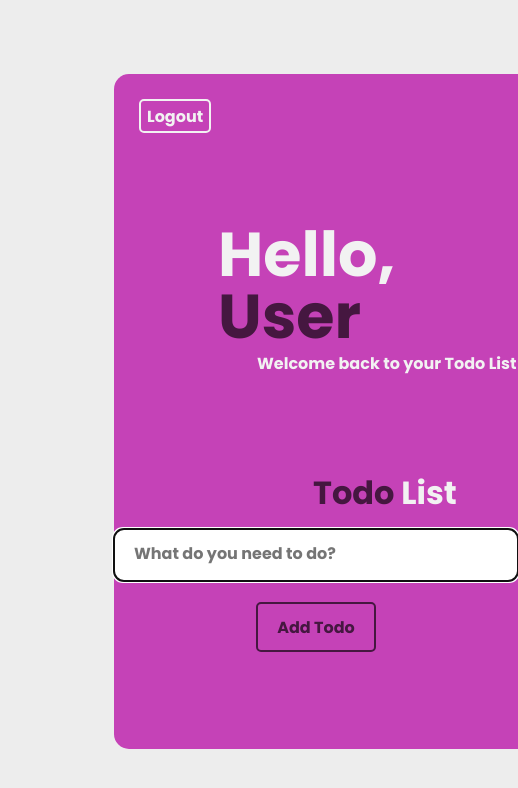
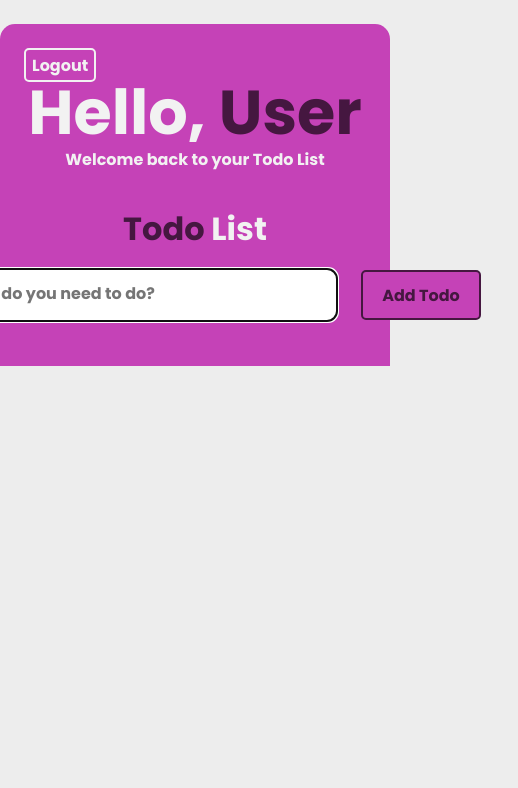
Before and after one commit to Kaleb-Moore/React-todo, a React (Vite) app in the folder Todo/: page / in a window 390 px wide. Shown: the top 788 px of the page, 518 px wide, since content can reach past the window. Built offline with nearby package versions, Linux system fonts and the light colour scheme.

Commit message:
Update Styles and add support for Tablets

```diff
--- a/Todo/src/assests/global.css
+++ b/Todo/src/assests/global.css
@@ -10,24 +10,52 @@ body {
     color: #451740;
 }
 
+::-webkit-scrollbar {
+    width: .75em;
+}
+
+::-webkit-scrollbar-track {
+    background: #C542B7;
+    border-radius: 100vw;
+    margin-block: 2em;
+}
+
+::-webkit-scrollbar-thumb {
+    background: #451740;
+    border: .2em solid #C542B7;
+    border-radius: 100vw;
+}
+
+main {
+    display: flex;
+    justify-content: center;
+    align-items: center;
+    height: 100vh;
+}
+
 .app-container {
     display: grid;
     grid-template-columns: 1fr 2fr;
-    margin: 74px 114px;
     background-color: #F2F2F2;
     border-radius: 15px;
+    min-width: 770px;
 }
 
 .sidebar-container {
+    display: flex;
+    flex-direction: column;
+    align-items: center;
+    gap: 24px;
     background-color: #C542B7;
     max-width: 545px;
-    height: 80vh;
+    min-height: 80vh;
     border-radius: 15px 0 0 15px;
 }
 
 .sidebar-logout {
-    margin: 25px 0 0 25px;
     max-width: 72px;
+    margin: 24px 0 0 24px;
+    align-self: flex-start;
     height: 34px;
     font-size: 16px;
     font-weight: 700;
@@ -44,9 +72,6 @@ body {
 }
 
 .sidebar-title {
-    margin-top: 91px;
-    margin-left: 104px;
-    margin-right: 104px;
     font-size: 62px;
     font-weight: 700;
     color: #F2F2F2;
@@ -54,7 +79,6 @@ body {
 
 .sidebar-tagline {
     margin-top: 8px;
-    margin-left: 143px;
     color: #F2F2F2;
     font-size: 16px;
     font-weight: 700;
@@ -62,7 +86,6 @@ body {
 
 .sidebar-addtodo {
     margin-top: 105px;
-    margin-left: 199px;
     font-size: 32px;
     font-weight: 700;
     color: #F2F2F2;
@@ -75,6 +98,25 @@ body {
     align-items: center;
 }
 
+.sidebar-form-update {
+    display: flex;
+    justify-content: center;
+    align-items: center;
+    margin-top: 24px;
+}
+
+.sidebar-update-btn {
+    width: 120px;
+    height: 50px;
+    font-size: 16px;
+    font-weight: 700;
+    background-color: #C542B7;
+    color: #451740;
+    border-radius: 5px;
+    cursor: pointer;
+    border: 2px solid #451740;
+}
+
 .sidebar-form-input {
     margin-top: 20px;
     width: 400px;
@@ -82,6 +124,7 @@ body {
     border-radius: 10px;
     border: none;
     text-indent: 18px;
+    margin: 0 24px;
 }
 .sidebar-form-input::placeholder {
     font-size: 16px;
@@ -109,8 +152,10 @@ body {
 .todo-container {
     display: flex;
     flex-direction: column;
-    gap: 35px;
-    justify-content: center;
+    justify-content: flex-start;
+    height: 775px;
+    overflow: hidden;
+    overflow-y: scroll;
 }
 
 .todo-row {
@@ -119,7 +164,7 @@ body {
     justify-content: space-between;
     background-color: #C542B7;
     padding: 20px 35px;
-    margin: 0 112px;
+    margin: 24px 112px;
     border-radius: 10px;
 }
 
@@ -142,4 +187,53 @@ body {
 .complete {
     text-decoration: line-through;
     opacity: 0.6;
-  }
+}
+
+
+@media (max-width: 1024px) {
+
+    main {
+        align-items: normal;
+        height: 0;
+    }
+
+    .app-container {
+        display: block;
+        min-width: 80%;
+        max-height: 80%;
+        margin: 24px 0;
+        border-radius: 15px;
+        height: 100%;
+        min-width: none;
+    }
+
+    .sidebar-container {
+        gap: 0;
+        max-width: none;
+        min-height: 0;
+        border-radius: 15px 15px 0 0;
+    }
+
+    .sidebar-addtodo {
+        margin-top: 45px;
+    }
+
+    .sidebar-form {
+        flex-direction: row;
+        margin-top: 24px;
+        margin-bottom: 45px;
+    }
+
+    .sidebar-addtodo-btn {
+        margin-top: 0;
+    }
+
+    .todo-container {
+        display: block;
+        height: 57vh;
+        overflow: hidden;
+        overflow-y: scroll;
+    }
+
+
+}
--- a/Todo/src/pages/Home/Todo.jsx
+++ b/Todo/src/pages/Home/Todo.jsx
@@ -30,7 +30,7 @@ export default function Todo({todos, completeTodo, removeTodo, updateTodo}) {
 
     if (edit.id) {
         return (
-            <form className='sidebar-form' autoComplete='off' onSubmit={submitUpdate}>
+            <form className='sidebar-form-update' autoComplete='off' onSubmit={submitUpdate}>
                 <input
                 type="text"
                 placeholder="What do you need to do?"
@@ -40,7 +40,7 @@ export default function Todo({todos, completeTodo, removeTodo, updateTodo}) {
                 onChange={handleChange}
                 autoFocus
                 />
-                <Button name="Update" class={"sidebar-addtodo-btn "} />
+                <Button name="Update" class={"sidebar-update-btn "} />
             </form>
         )
     }
```
